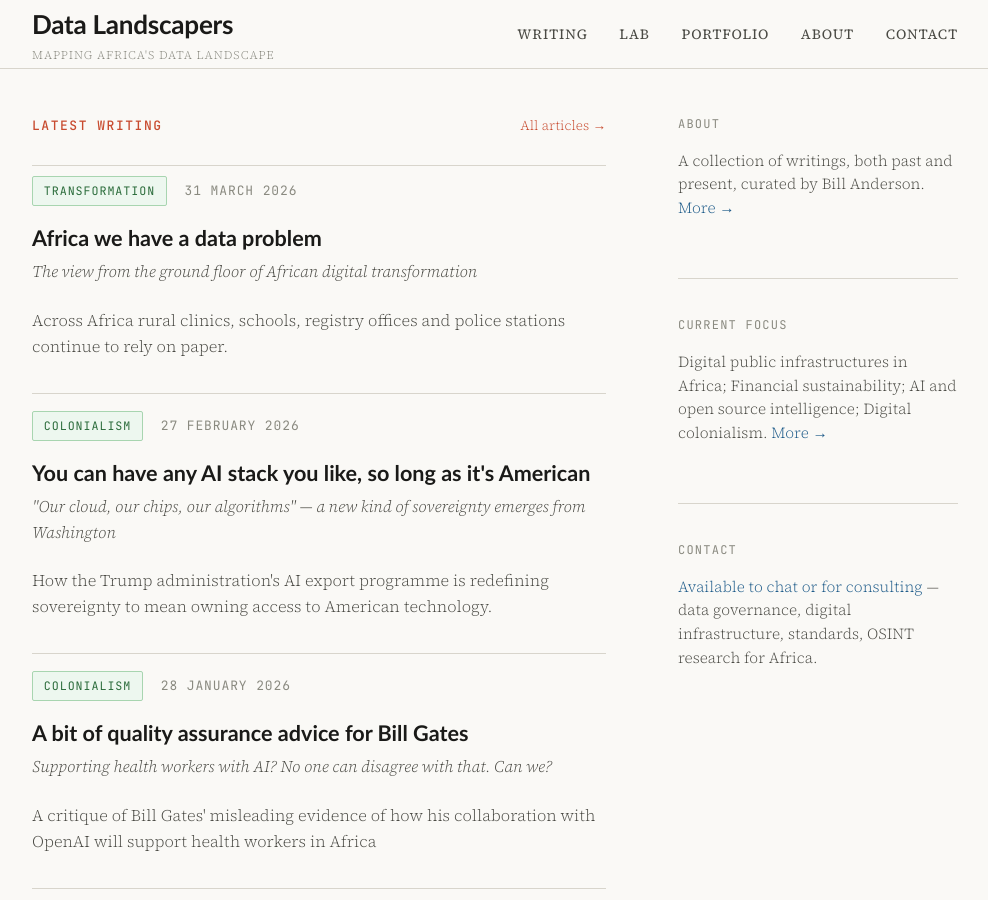
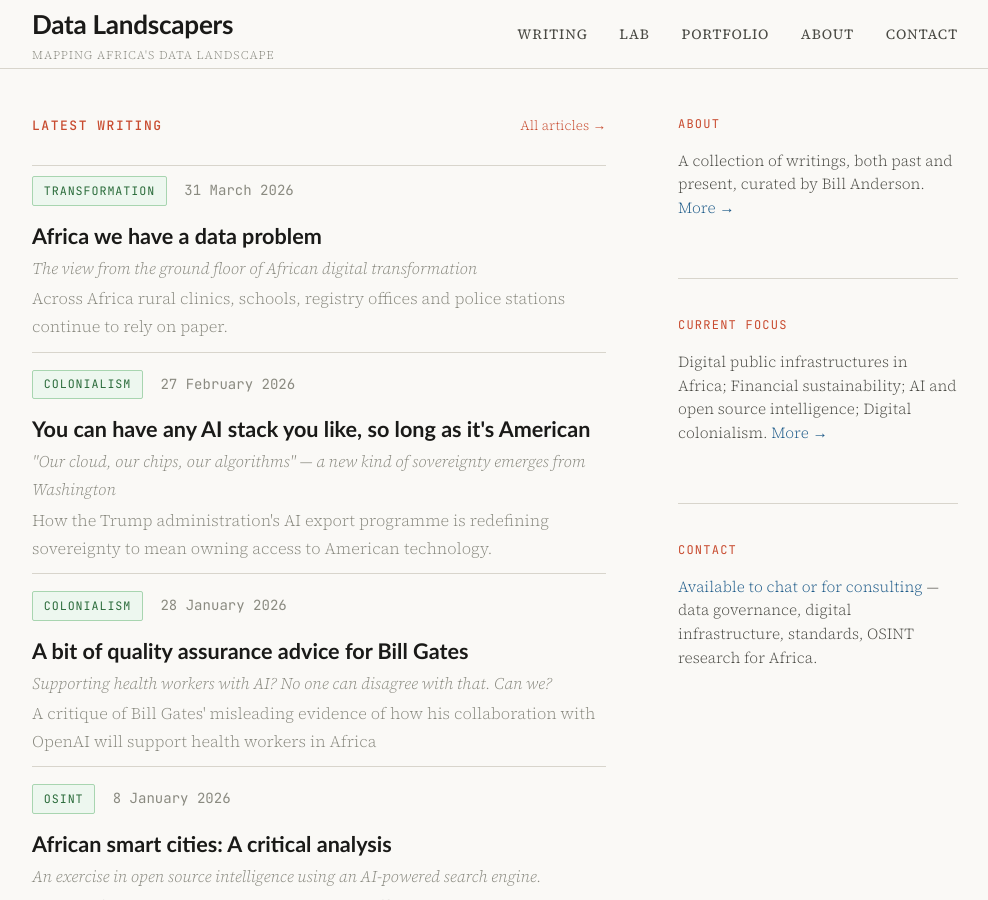
Before and after one commit to data-landscapers/data-landscapers.github.io, a Jekyll site: the page built from index.md, in a window 1280 px wide and 900 px high. Shown: the whole window, without its empty margins (145-1133 px from the left). Built offline with Jekyll 4.4.1, drawn with Linux system fonts in a browser that asks for light colours.

Commit message:
Minor formatting

```diff
--- a/index.md
+++ b/index.md
@@ -15,13 +15,13 @@ title: Home
     <ul class="article-list">
       {% for post in site.posts limit:5 %}
       <li class="article-list__item" style="padding: 0.6rem 0;">
-        <div class="article-list__meta">
+        <div style="font-family: var(--mono); font-size: 0.78rem; color: var(--ink-faint); margin-bottom: 0.3rem;">
           {% if post.category %}<span class="wip-item-card__status wip-item-card__status--active" style="margin-right: 0.5rem;">{{ post.category }}</span>{% endif %}
           {{ post.date | date: "%-d %B %Y" }}
         </div>
-        <div class="article-list__title"><a href="{{ post.url | relative_url }}">{{ post.title }}</a></div>
-        {% if post.subtitle %}<p class="article-list__excerpt"><em>{{ post.subtitle }}</em></p>{% endif %}
-        {% if post.description %}<p class="article-list__excerpt">{{ post.description }}</p>{% elsif post.excerpt %}<p class="article-list__excerpt">{{ post.excerpt | strip_html | truncate: 180 }}</p>{% endif %}
+        <div class="article-list__title" style="margin-bottom: 0.2rem;"><a href="{{ post.url | relative_url }}">{{ post.title }}</a></div>
+        {% if post.subtitle %}<p style="font-size: 0.9rem; color: var(--ink-faint); margin: 0 0 0.1rem;"><em>{{ post.subtitle }}</em></p>{% endif %}
+        {% if post.description %}<p style="font-size: 0.9rem; color: var(--ink-faint); margin: 0;">{{ post.description }}</p>{% elsif post.excerpt %}<p style="font-size: 0.9rem; color: var(--ink-faint); margin: 0;">{{ post.excerpt | strip_html | truncate: 180 }}</p>{% endif %}
       </li>
       {% endfor %}
     </ul>
@@ -48,17 +48,17 @@ title: Home
   <aside class="home-sidebar" style="padding-top: 2.5rem;">
 
     <div class="sidebar-block">
-      <div class="sidebar-block__label">About</div>
+      <div class="sidebar-block__label" style="color: var(--accent);">About</div>
       <p>A collection of writings, both past and present, curated by Bill Anderson. <a href="/about/">More →</a></p>
     </div>
 
     <div class="sidebar-block">
-      <div class="sidebar-block__label">Current focus</div>
+      <div class="sidebar-block__label" style="color: var(--accent);">Current focus</div>
       <p>Digital public infrastructures in Africa; Financial sustainability; AI and open source intelligence; Digital colonialism. <a href="/about/">More →</a></p>
     </div>
 
     <div class="sidebar-block">
-      <div class="sidebar-block__label">Contact</div>
+      <div class="sidebar-block__label" style="color: var(--accent);">Contact</div>
       <p><a href="/contact/">Available to chat or for consulting</a> — data governance, digital infrastructure, standards, OSINT research for Africa.</p>
     </div>
 
```
Also changed, not shown: lab/index.md (+1 -1 lines), writing/index.md (+5 -5 lines).
